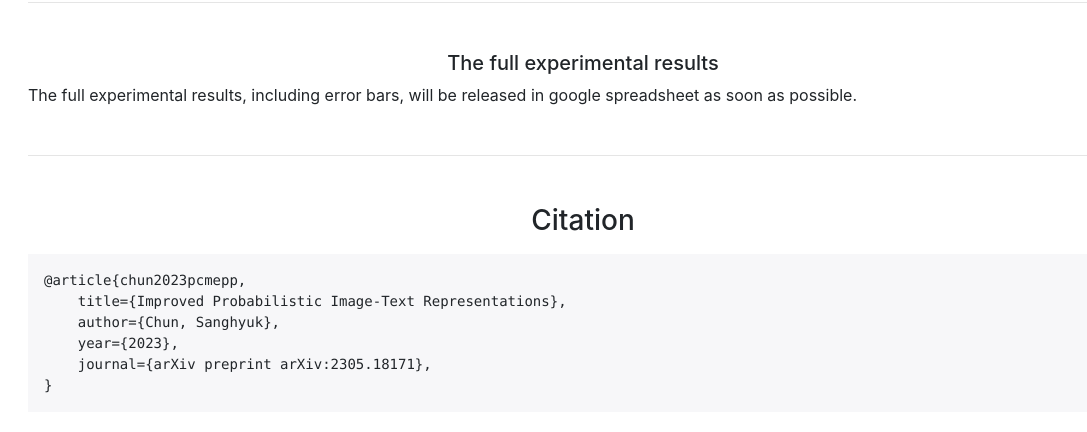
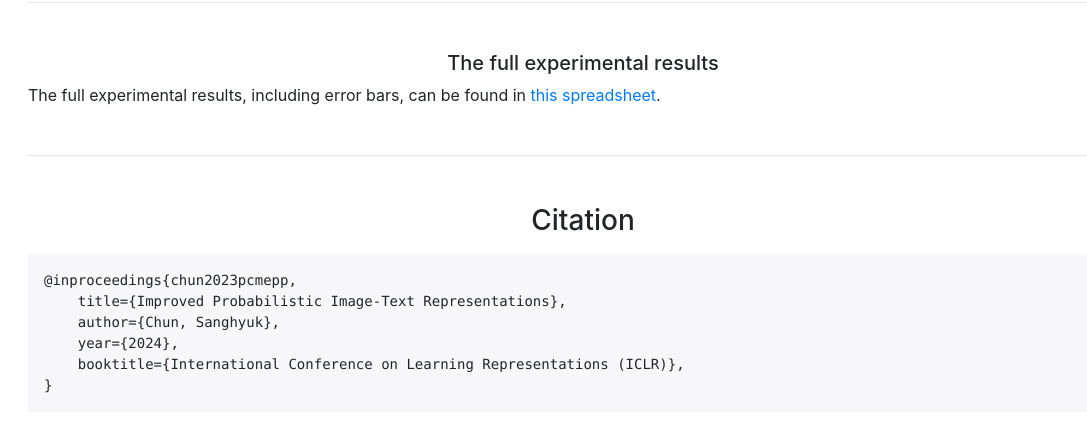
Before and after one commit to naver-ai/pcmepp, a plain HTML site: page index.html in a window 1280 px wide. Shown: the part 2747-3179 px from the top of the page, without its empty margins (57-1144 px from the left). Drawn offline with nearby package versions, Linux system fonts and the light colour scheme.

Commit message:
camera-ready

```diff
--- a/index.html
+++ b/index.html
@@ -95,7 +95,7 @@
 
             <div class="mx-auto text-center mt-5 mb-5">
                 <h5>The full experimental results</h5>
-                <p class="text-justify">The full experimental results, including error bars, will be released in google spreadsheet as soon as possible.</p>
+                <p class="text-justify">The full experimental results, including error bars, can be found in <a href="https://docs.google.com/spreadsheets/d/1EMbp03uD7X5puN80zV2wr43Z2FWC4wQ9bo8HXcyU27k/edit?usp=sharing">this spreadsheet</a>.</p>
             </div>
 
             <hr>
@@ -104,12 +104,13 @@
                 <h3>Citation</h3>
             </div>
             <div class="mb-5" style="background-color: #f7f7f9; padding: 1em;">
-                <pre style="margin: 0;"><code>@article{chun2023pcmepp,
+                <pre style="margin: 0;"><code>@inproceedings{chun2023pcmepp,
     title={Improved Probabilistic Image-Text Representations},
     author={Chun, Sanghyuk},
-    year={2023},
-    journal={arXiv preprint arXiv:2305.18171},
-}</code></pre></div>
+    year={2024},
+    booktitle={International Conference on Learning Representations (ICLR)},
+}
+</code></pre></div>
         </div>
 
         <!-- Optional JavaScript -->
```
